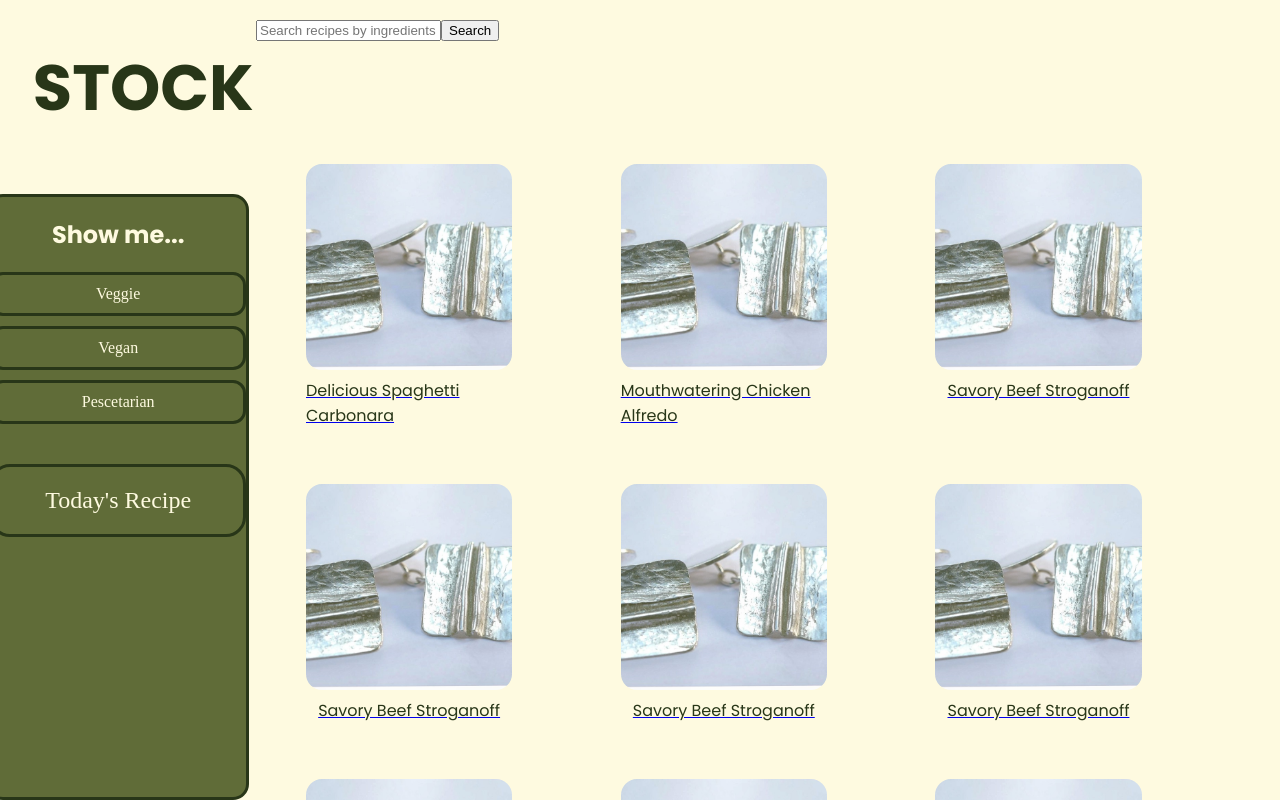
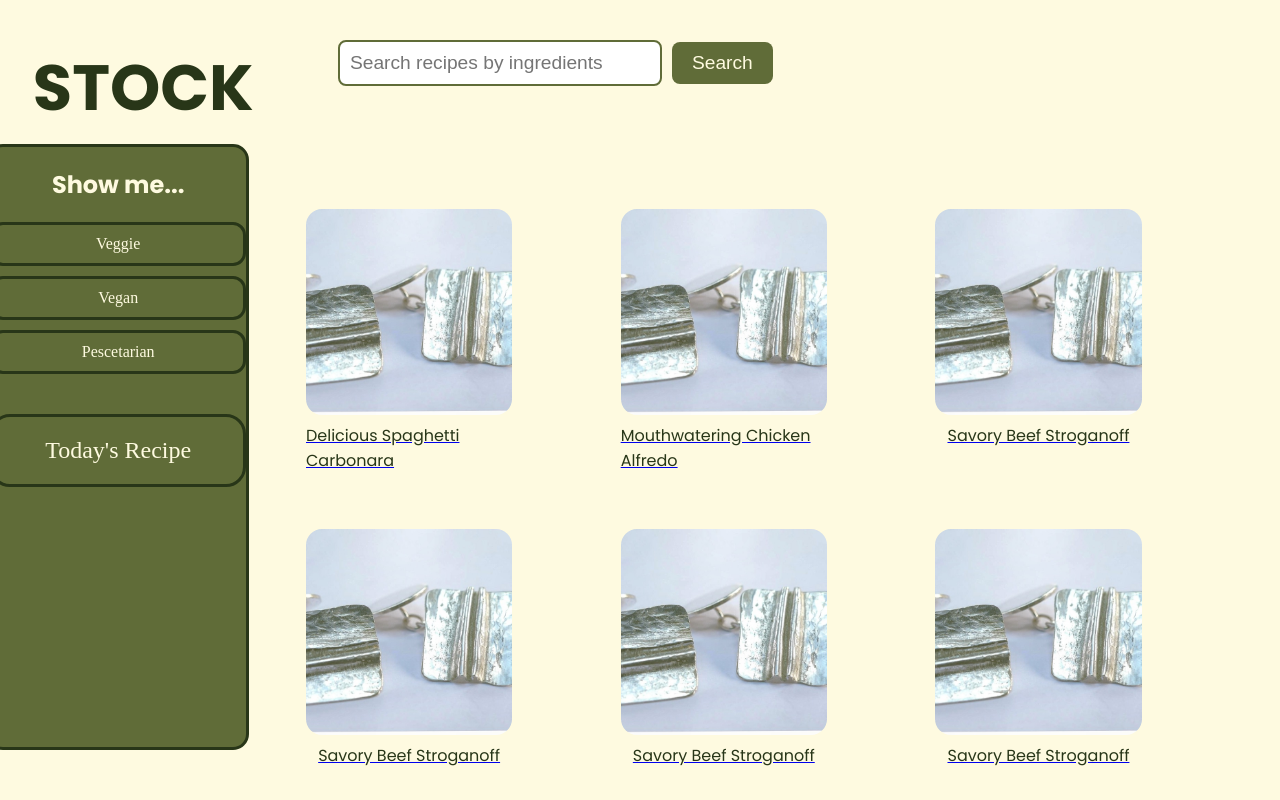
Before and after one commit to FredTodd/STOCK, a React (Create React App) app: page /RecipePage in a window 1280 px wide. Built offline with nearby package versions, Linux system fonts and the light colour scheme.

Commit message:
API fully implemented and styled

```diff
--- a/src/Components/RecipePage.js
+++ b/src/Components/RecipePage.js
@@ -15,7 +15,7 @@ const FilterBar = styled.div`
   width: 20%;
   height: 75vh;
   background-color: #606C38;
-  position: fixed;hmm
+  position: fixed;
   top: 18%;
   bottom: 0;
   left: -1%;
@@ -37,19 +37,19 @@ const FilterOption = styled.div`
   margin-bottom: 10px;
   text-align: center;
   padding: 10px 20px;
-  cursor: pointer; /* Add cursor pointer for clickable effect */
+  cursor: pointer;
   color: #FEFAE0;
   background-color: #606C38;
-  border-radius: 13px; /* Make it a rounded square */
-  transition: background-color 0.3s ease; /* Add transition effect */
+  border-radius: 13px;
+  transition: background-color 0.3s ease;
   ${(props) => props.selected && `
-    background-color: #283618; /* Darker green when selected */
+    background-color: #283618;
   `}
   border: 3px solid #283618;
 `;
 
 const TodaysRecipe = styled(Link)`
-  display: block; /* Make it a block element to occupy full width */
+  display: block;
   margin-top: 40px;
   text-align: center;
   padding: 20px 40px;
@@ -60,12 +60,12 @@ const TodaysRecipe = styled(Link)`
   transition: background-color 0.3s ease;
   border: 3px solid #283618;
   font-size: 1.5rem;
-  text-decoration: none; /* Remove default underline */
+  text-decoration: none;
 `;
 
 const RecipeOfTheDay = () => {
   return (
-    <TodaysRecipe to="/"> {/* Link to the desired page */}
+    <TodaysRecipe to="/">
       Today's Recipe
     </TodaysRecipe>
   );
@@ -143,6 +143,7 @@ const RecipeTitle = styled.p`
 
 const RecipePage = () => {
   const [selectedFilter, setSelectedFilter] = useState(null);
+  const [searchResults, setSearchResults] = useState([]);
 
   const recipes = [
     { id: 1, image: "/IMG_0518.JPG", title: "Delicious Spaghetti Carbonara", category: "Veggie" },
@@ -163,9 +164,20 @@ const RecipePage = () => {
 
   const filteredRecipes = selectedFilter ? recipes.filter(recipe => recipe.category === selectedFilter) : recipes;
 
-  const convertToSlug = (text) => {
-    return text.toLowerCase().replace(/ /g, '-').replace(/[^\w-]+/g, '');
+  const handleSearchResults = (results) => {
+    setSearchResults(results);
   };
+
+  // Filtered recipes and search results will be merged to display in RecipeGallery
+  const mergedRecipes = selectedFilter
+    ? recipes.filter(recipe => recipe.category === selectedFilter)
+    : recipes.concat(searchResults);
+
+    const convertToSlug = (text) => {
+        if (!text) return ''; // Return empty string if text is undefined
+        return text.toLowerCase().replace(/ /g, '-').replace(/[^\w-]+/g, '');
+      };
+
 
   return (
     <Container>
@@ -177,14 +189,14 @@ const RecipePage = () => {
         <RecipeOfTheDay />
       </FilterBar>
       <Content>
-        <HomeLink to="/"> {/* Link back to the home page */}
+        <HomeLink to="/">
           <Title>STOCK</Title>
-        </HomeLink>
-        {/* Integrate RecipeSearch component here */}
-        <RecipeSearch />
+          </HomeLink>
+        {/* RecipeSearch component with a callback to handle search results */}
+        <RecipeSearch onSearchResults={handleSearchResults} />
         <RecipeGallery>
-          {/* Use map to generate thumbnails for each recipe */}
-          {filteredRecipes.map(recipe => (
+          {/* Render merged recipes (existing and search results) */}
+          {mergedRecipes.map(recipe => (
             <Link to={`/recipe/${convertToSlug(recipe.title)}`} key={recipe.id}>
               <RecipeThumbnail>
                 <ThumbnailImage src={recipe.image} alt={recipe.title} />
--- a/src/Components/RecipeSearch.js
+++ b/src/Components/RecipeSearch.js
@@ -1,7 +1,7 @@
 import React, { useState } from 'react';
 import axios from 'axios';
 
-const RecipeSearch = () => {
+const RecipeSearch = ({ onSearchResults }) => {
     const [searchQuery, setSearchQuery] = useState('');
     const [searchResults, setSearchResults] = useState([]);
 
@@ -10,37 +10,65 @@ const RecipeSearch = () => {
         const response = await axios.get('https://api.edamam.com/search', {
           params: {
             q: searchQuery,
-          app_id: '07edbca0',
-          app_key: '752f4ef6d376d62b49d2a64f9df75326',
+            app_id: '3429c5fb',
+            app_key: 'b78431f18458c1ee925b3329d2f344e3',
             from: 0,
             to: 10, // Limiting to 10 results
           }
         });
         setSearchResults(response.data.hits);
+        // Pass search results back to parent component
+        onSearchResults(response.data.hits);
       } catch (error) {
         console.error('Error searching recipes:', error);
       }
     };
 
     return (
-    <div>
+        <div style={{ position: 'relative', top: '20px', left: '8%' }}>
+          <div style={{ marginBottom: '20px' }}>
             <input
               type="text"
               placeholder="Search recipes by ingredients"
               value={searchQuery}
               onChange={(e) => setSearchQuery(e.target.value)}
+              style={{
+                padding: '10px',
+                fontSize: '1.2rem',
+                borderRadius: '8px',
+                border: '2px solid #606C38',
+                width: '300px'
+              }}
             />
-      <button onClick={handleSearch}>Search</button>
-      <ul>
+            <button
+              onClick={handleSearch}
+              style={{
+                marginLeft: '10px',
+                padding: '10px 20px',
+                fontSize: '1.2rem',
+                borderRadius: '8px',
+                backgroundColor: '#606C38',
+                color: '#FEFAE0',
+                border: 'none',
+                cursor: 'pointer'
+              }}
+            >
+              Search
+            </button>
+          </div>
+        <div style={{ display: 'grid', gap: '20px', gridTemplateColumns: 'repeat(4, minmax(200px, 200px))' }}>
           {searchResults.map(recipe => (
-          <li key={recipe.recipe.label}>
-            <img src={recipe.recipe.image} alt={recipe.recipe.label} />
-            <h3>{recipe.recipe.label}</h3>
-            <p>Ingredients: {recipe.recipe.ingredientLines.join(', ')}</p>
-            <a href={recipe.recipe.url} target="_blank" rel="noopener noreferrer">View Recipe</a>
-          </li>
+            <div key={recipe.recipe.label} style={{ textAlign: 'center', marginTop: '50%' }}>
+              <img
+                src={recipe.recipe.image}
+                alt={recipe.recipe.label}
+                style={{ width: '100%', minWidth: '150px', height: '200px', objectFit: 'cover', borderRadius: '16px', marginBottom: '8px' }}
+              />
+              <h3 style={{ fontFamily: 'Poppins', fontSize: '1rem', margin: '0', color: '#283618' }}>{recipe.recipe.label}</h3>
+              <a href={recipe.recipe.url} target="_blank" rel="noopener noreferrer" style={{ color: '#606C38', textDecoration: 'none' }}>View Recipe</a>
+            </div>
           ))}
-      </ul>
+        </div>
       </div>
     );
   };
```
Lines whose indentation alone changed are shown as unchanged.
